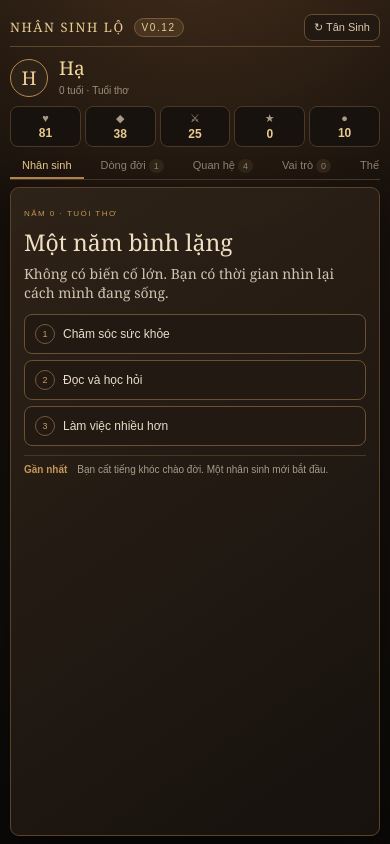
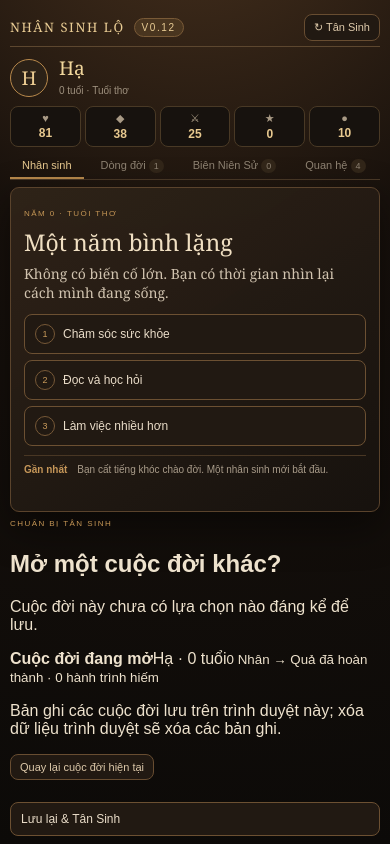
Before and after one commit to VGpro9X/Nhan-Sinh-Lo, a React (Vite) app: page / in a window 390 px wide. Both pictures are taken after a click on the button "↻ Tân Sinh". Built offline with nearby package versions, Linux system fonts and the light colour scheme.

Commit message:
feat: add mobile chronicle, life browser and new-life confirmation UI

```diff
--- a/src/main.tsx
+++ b/src/main.tsx
@@ -1155,6 +1155,7 @@ function App(){
   <nav>
    <button className={tab==='life'?'active':''} onClick={()=>setTab('life')}>Nhân sinh</button>
    <button className={tab==='history'?'active':''} onClick={()=>setTab('history')}>Dòng đời <i>{g.logs.length}</i></button>
+   <button className={tab==='chronicle'?'active':''} onClick={()=>setTab('chronicle')}>Biên Niên Sử <i>{archive.length}</i></button>
    <button className={tab==='relations'?'active':''} onClick={()=>setTab('relations')}>Quan hệ <i>{(g.npcs||[]).length}</i></button>
    <button className={tab==='roles'?'active':''} onClick={()=>setTab('roles')}>Vai trò <i>{(g.roles||[]).length}</i></button>
    {g.company&&<button className={tab==='business'?'active':''} onClick={()=>setTab('business')}>Doanh nghiệp</button>}
@@ -1164,7 +1165,55 @@ function App(){
    {g.science?.discovered&&<button className={tab==='science'?'active':''} onClick={()=>setTab('science')}>Công nghệ <i>{g.science.projects.length}</i></button>}
   </nav>
 
-  {tab==='science'&&g.science?.discovered?<section className="history science">
+  {tab==='chronicle'?<section className="history chronicle">
+   <div className="historyHead"><div><span className="chapter">BIÊN NIÊN SỬ & TÂN SINH</span><h2>Những cuộc đời đã qua</h2></div><span>Lưu trên trình duyệt này</span></div>
+   <div className="archiveStats">
+    <div><span>Cuộc đời đã lưu</span><b>{archiveTotals.lives}</b></div>
+    <div><span>Đã khép lại</span><b>{archiveTotals.completed}</b></div>
+    <div><span>Thọ nhất</span><b>{archiveTotals.longest?archiveTotals.longest+' tuổi':'—'}</b></div>
+    <div><span>Tuổi thọ TB</span><b>{archiveTotals.average?archiveTotals.average+' tuổi':'—'}</b></div>
+   </div>
+   {archiveError&&<p className="archiveError" role="alert">{archiveError}</p>}
+   <div className="archiveColumns">
+    <div className="archiveSidebar">
+     <h3>Chọn một nhân sinh</h3>
+     <button className={!selectedLife?'archiveLife active':'archiveLife'} onClick={()=>setSelectedLife(null)}>
+      <strong>{g.name} · {g.age} tuổi</strong><span>{g.dead?'Đã khép lại':'Đang tiếp diễn'} · Mệnh số #{g.seed}</span>
+     </button>
+     {archive.filter(x=>x.id!==g.lifeId).map(x=><button key={x.id} className={selectedLife===x.id?'archiveLife active':'archiveLife'} onClick={()=>setSelectedLife(x.id)}>
+      <strong>{x.name} · {x.age} tuổi</strong><span>{x.status==='completed'?'Đã khép lại':'Viết dở'} · {x.title}</span>
+     </button>)}
+     {!archive.length&&<p className="archiveEmpty">Khi một cuộc đời kết thúc hoặc bạn chọn Tân Sinh, bản ghi sẽ xuất hiện ở đây.</p>}
+     <div className="rareCollection"><b>Hành trình hiếm đã khám phá</b>
+      {archiveTotals.rarePaths.length?<div>{archiveTotals.rarePaths.map(x=><span key={x}>{x}</span>)}</div>:<p>Chưa khám phá hành trình hiếm. Mỗi cuộc đời có thể để lại một dấu ấn khác nhau.</p>}
+     </div>
+    </div>
+    <div className="archiveDetail">
+     <div className="archiveHeading"><span>{displayedChronicle.status==='completed'?'MỘT ĐỜI ĐÃ KHÉP LẠI':displayedChronicle.status==='unfinished'?'CUỘC ĐỜI VIẾT DỞ':'TRANG ĐỜI ĐANG MỞ'}</span><h3>{displayedChronicle.title}</h3><p>{displayedChronicle.name} · {displayedChronicle.age} tuổi · Mệnh số #{displayedChronicle.seed}</p><p>{displayedChronicle.ending}</p></div>
+     <div className="archiveStats compact">
+      <div><span>Sức khỏe</span><b>{displayedChronicle.stats.sucKhoe}</b></div>
+      <div><span>Trí tuệ</span><b>{displayedChronicle.stats.triTue}</b></div>
+      <div><span>Thể lực</span><b>{displayedChronicle.stats.theLuc}</b></div>
+      <div><span>Danh tiếng</span><b>{displayedChronicle.stats.danhTieng}</b></div>
+      <div><span>Tài sản</span><b>{displayedChronicle.stats.taiSan}</b></div>
+     </div>
+     <div className="archiveSection"><h4>Những con đường từng đi</h4><p>{displayedChronicle.roles.length?displayedChronicle.roles.join(' · '):'Một đời chưa chọn nghề nghiệp.'}{displayedChronicle.company?' · '+displayedChronicle.company:''}</p>
+      <div className="pathTags">{displayedChronicle.paths.map(p=><span key={p.id} className={p.rare?'rarePath':''} title={p.detail}>{p.rare?'✦ ':''}{p.name}</span>)}</div>
+     </div>
+     <div className="archiveSection"><h4>Nhân → Quả</h4><p>{displayedChronicle.resolvedCauses} quả đã tới · {displayedChronicle.pendingCauses} nhân đang chờ.</p></div>
+     <div className="archiveSection"><h4>Những người để lại dấu ấn</h4>
+      {displayedChronicle.people.length?<div className="archivePeople">{displayedChronicle.people.map((p,i)=><div key={p.name+i}><strong>{p.name}</strong><span>{p.relation} · Gắn kết {p.bond}</span><p>{p.memory}</p></div>)}</div>:<p>Chưa có ký ức quan hệ nổi bật.</p>}
+     </div>
+     <div className="archiveSection"><h4>Những bước ngoặt</h4>
+      <div className="archiveTimeline">{displayedChronicle.highlights.map((l,i)=><div key={i}><b>{l.age}</b><p>{l.text}</p></div>)}</div>
+      {!displayedChronicle.highlights.length&&<p>Cuộc đời này chưa có bước ngoặt được ghi lại.</p>}
+     </div>
+     <div className="archiveSection"><h4>Toàn bộ nhật ký đã lưu <small>({displayedChronicle.logs.length})</small></h4>
+      <details className="archiveFullLog"><summary>Xem dòng đời đầy đủ</summary><div className="archiveTimeline">{displayedChronicle.logs.map((l,i)=><div key={i}><b>{l.age}</b><p>{l.text}</p></div>)}</div></details>
+     </div>
+    </div>
+   </div>
+  </section>:tab==='science'&&g.science?.discovered?<section className="history science">
    <div className="historyHead"><div><span className="chapter">KHOA HỌC / CÔNG NGHỆ / TƯƠNG LAI</span><h2>{g.science.lab||'Nghiên cứu độc lập'}</h2></div><span>AI {g.science.aiLevel}</span></div>
    <div className="scienceStats">
     <div><span>Tri thức</span><b>{g.science.knowledge}</b><i><em style={{width:g.science.knowledge+'%'}}/></i></div>
@@ -1231,7 +1280,7 @@ function App(){
    <div className="historyHead"><div><span className="chapter">NHỮNG NGƯỜI TRONG ĐỜI</span><h2>Quan hệ của {g.name}</h2></div></div>
    <div className="relationList">{(g.npcs||[]).map((n:NPC)=><article key={n.id}><div className="npcAvatar">{n.name[0]}</div><div className="npcBody"><strong>{n.name}</strong><span>{n.relation} · {n.role}</span><p>{n.memory}</p><div className="bond"><i style={{width:n.bond+'%'}}/></div></div><b>{n.bond}</b></article>)}</div>
   </section>:tab==='life'?<section className="event">
-   {g.dead?<><span className="chapter">BIÊN NIÊN SỬ</span><h2>Nhân sinh đã tận</h2><p>Bạn sống đến {g.age} tuổi. Không có một điểm số duy nhất để phán xét cuộc đời này.</p><button className="choice primary" onClick={newLife}>Tân Sinh một cuộc đời khác</button></>:<>
+   {g.dead?<><span className="chapter">MỘT ĐỜI ĐÃ KHÉP LẠI</span><h2>{currentChronicle.title}</h2><p>Bạn sống đến {g.age} tuổi. {currentChronicle.ending} Câu chuyện được lưu vào Biên Niên Sử trên thiết bị này.</p><div className="endActions"><button className="choice primary" onClick={()=>{setSelectedLife(null);setTab('chronicle')}}>Xem Biên Niên Sử cuộc đời</button><button className="choice" onClick={newLife}>Tân Sinh một cuộc đời khác</button></div></>:<>
     <span className="chapter">NĂM {g.age} · {title.toUpperCase()}</span><h2>{g.current.title}</h2><p>{g.current.body}</p>
     {g.crisis?.active&&<div className="crisisHint"><span>BIẾN CỐ LỚN</span><b>{g.crisis.name}</b><em>{g.crisis.severity}/100</em></div>}
     {g.current.combat&&<div className="combatHint"><span>XUNG ĐỘT</span><b>{g.current.combat.name}</b><em>Uy hiếp {g.current.combat.power}</em></div>}
@@ -1242,7 +1291,15 @@ function App(){
    <div className="historyHead"><div><span className="chapter">BIÊN NIÊN SỬ</span><h2>Dòng đời của {g.name}</h2></div><span>Mệnh số #{g.seed}</span></div>
    <div className="historyList">{[...g.logs].reverse().map((l,i)=><article key={i}><b>{l.age}</b><div><strong>{l.age} tuổi</strong><p>{l.text}</p>{l.kind==='effect'&&<small className="karma">NHÂN → QUẢ</small>}{l.kind==='business'&&<small className="trade">THƯƠNG TRƯỜNG</small>}{l.kind==='combat'&&<small className="combatTag">VÕ ĐẠO</small>}{l.kind==='world'&&<small className="worldTag">THẾ GIỚI</small>}{l.kind==='cultivation'&&<small className="cultTag">TU TIÊN / HUYỀN BÍ</small>}{l.kind==='technology'&&<small className="techTag">KHOA HỌC / CÔNG NGHỆ</small>}{l.kind==='crisis'&&<small className="crisisTag">BIẾN CỐ LỚN</small>}</div></article>)}</div>
   </section>}
-  <footer>Tự động lưu trên thiết bị</footer>
+  <footer>Tự động lưu trên thiết bị · Biên Niên Sử được lưu trong trình duyệt hiện tại</footer>
+  {showNewLife&&<div className="newLifeBackdrop" onClick={()=>setShowNewLife(false)}><div className="newLifeDialog" role="dialog" aria-modal="true" aria-labelledby="newLifeHeading" onClick={e=>e.stopPropagation()}>
+   <span className="chapter">CHUẨN BỊ TÂN SINH</span><h2 id="newLifeHeading">Mở một cuộc đời khác?</h2>
+   <p>{g.age===0?'Cuộc đời này chưa có lựa chọn nào đáng kể để lưu.':g.dead?'Cuộc đời vừa khép lại sẽ được giữ trong Biên Niên Sử.':'Cuộc đời của '+g.name+' ở tuổi '+g.age+' sẽ được lưu dưới dạng “viết dở” để bạn có thể đọc lại.'}</p>
+   <div className="newLifePreview"><strong>{currentChronicle.title}</strong><span>{g.name} · {g.age} tuổi</span><small>{currentChronicle.resolvedCauses} Nhân → Quả đã hoàn thành · {currentChronicle.paths.filter(p=>p.rare).length} hành trình hiếm</small></div>
+   <p className="archiveWarning">Bản ghi các cuộc đời lưu trên trình duyệt này; xóa dữ liệu trình duyệt sẽ xóa các bản ghi.</p>
+   {archiveError&&<p className="archiveError" role="alert">{archiveError}</p>}
+   <div className="newLifeActions"><button className="ghost" onClick={()=>setShowNewLife(false)}>Quay lại cuộc đời hiện tại</button><button className="choice primary" onClick={confirmNewLife}>Lưu lại & Tân Sinh</button></div>
+  </div></div>}
  </main>
 }
 createRoot(document.getElementById('root')!).render(<App/>);
```
